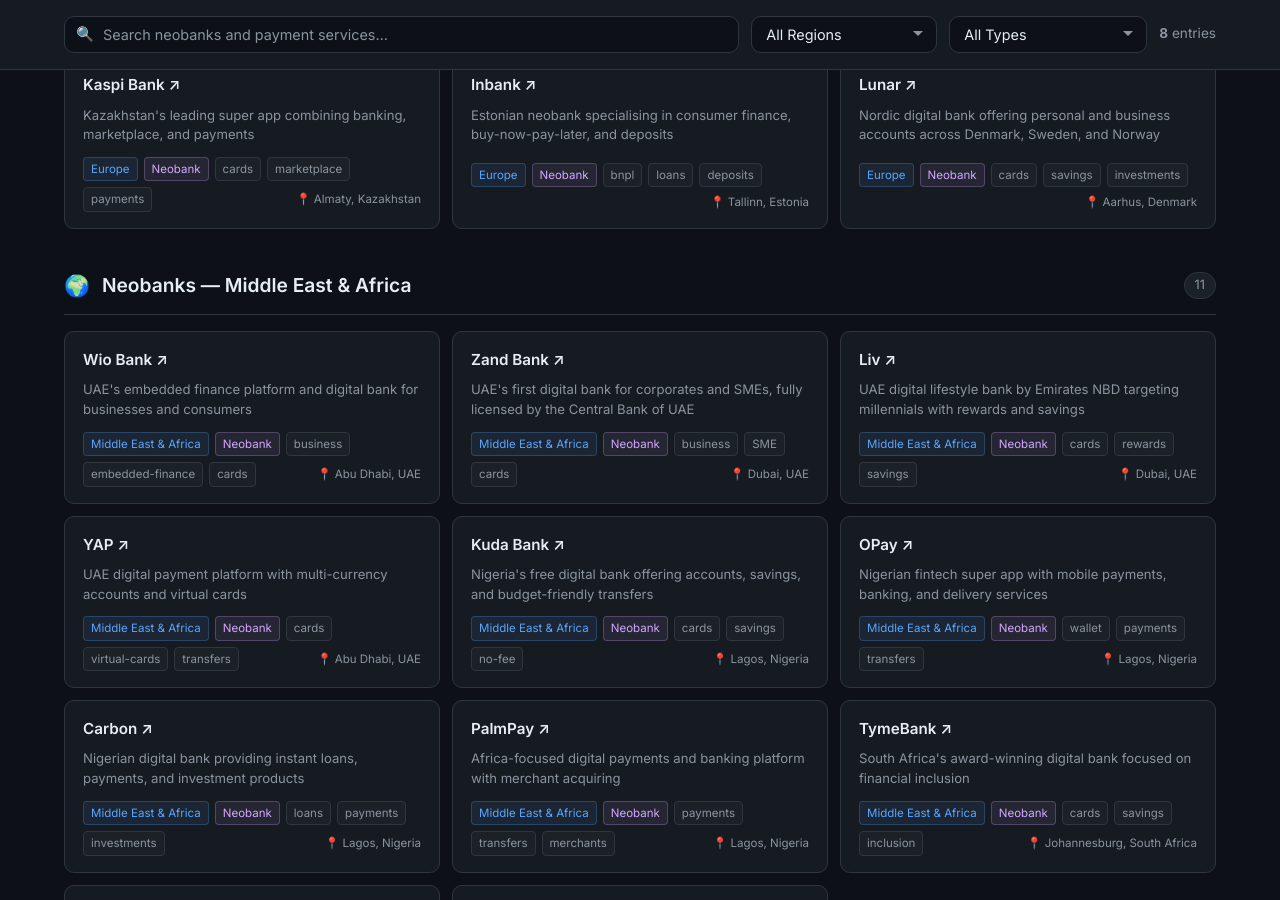
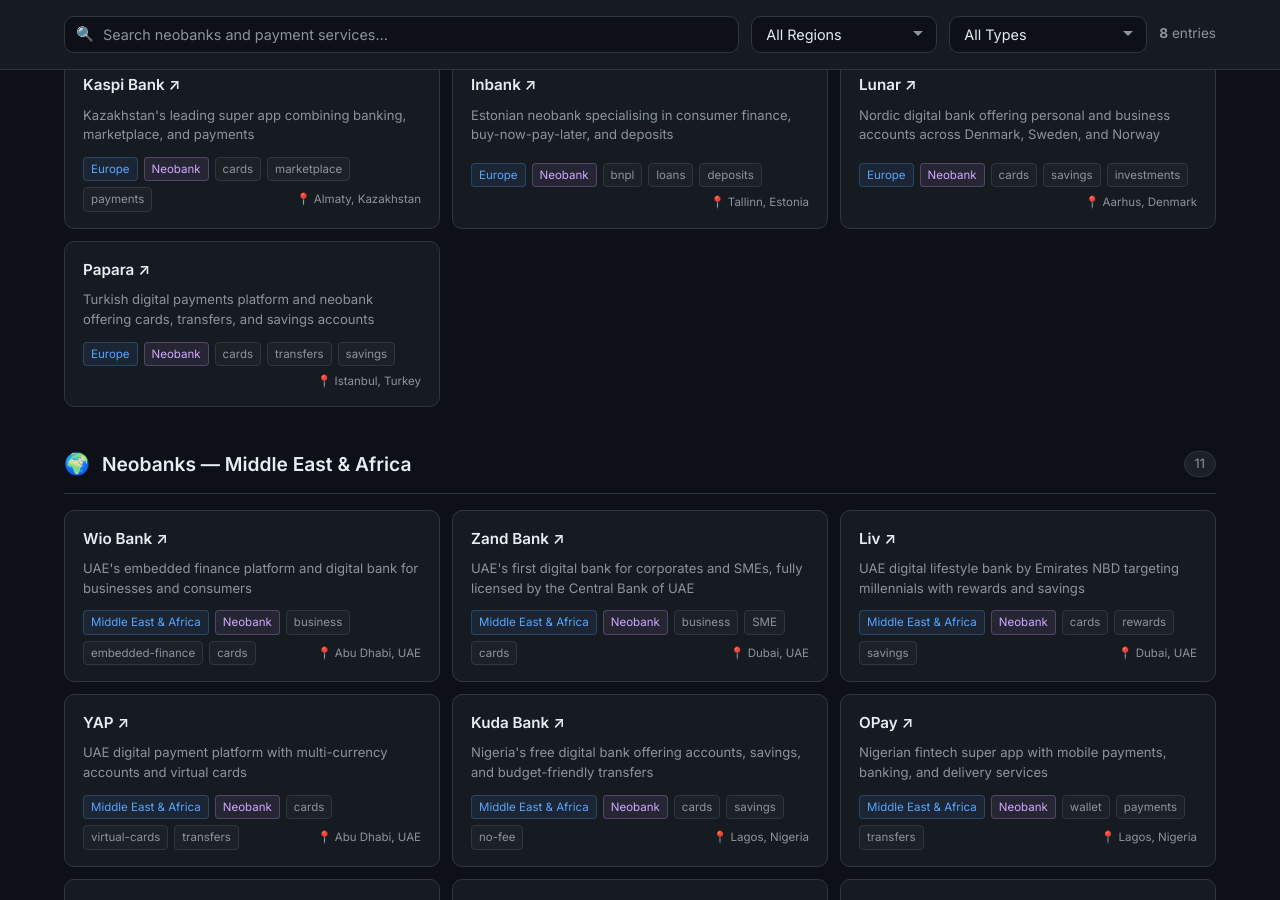
Before and after one commit to ittermit/awesome-neobanks, a Jekyll site: the page built from index.html, in a window 1280 px wide and 900 px high, scrolled down 3630 px. Built offline with Jekyll 4.4.1, drawn with Linux system fonts in a browser that asks for light colours; some of the changed text lies outside the part shown.

Commit message:
add Papara to Europe neobanks

```diff
--- a/_data/neobanks.yml
+++ b/_data/neobanks.yml
@@ -191,6 +191,15 @@
   tags: [cards, savings, investments, business]
   founded: 2015
   hq: "Aarhus, Denmark"
+
+- name: Papara
+  url: https://papara.com
+  description: "Turkish digital payments platform and neobank offering cards, transfers, and savings accounts"
+  region: Europe
+  countries: [TR]
+  tags: [cards, transfers, savings, wallet, payments]
+  founded: 2016
+  hq: "Istanbul, Turkey"
 
 ## Americas
 
```
Also changed, not shown: README.md.
